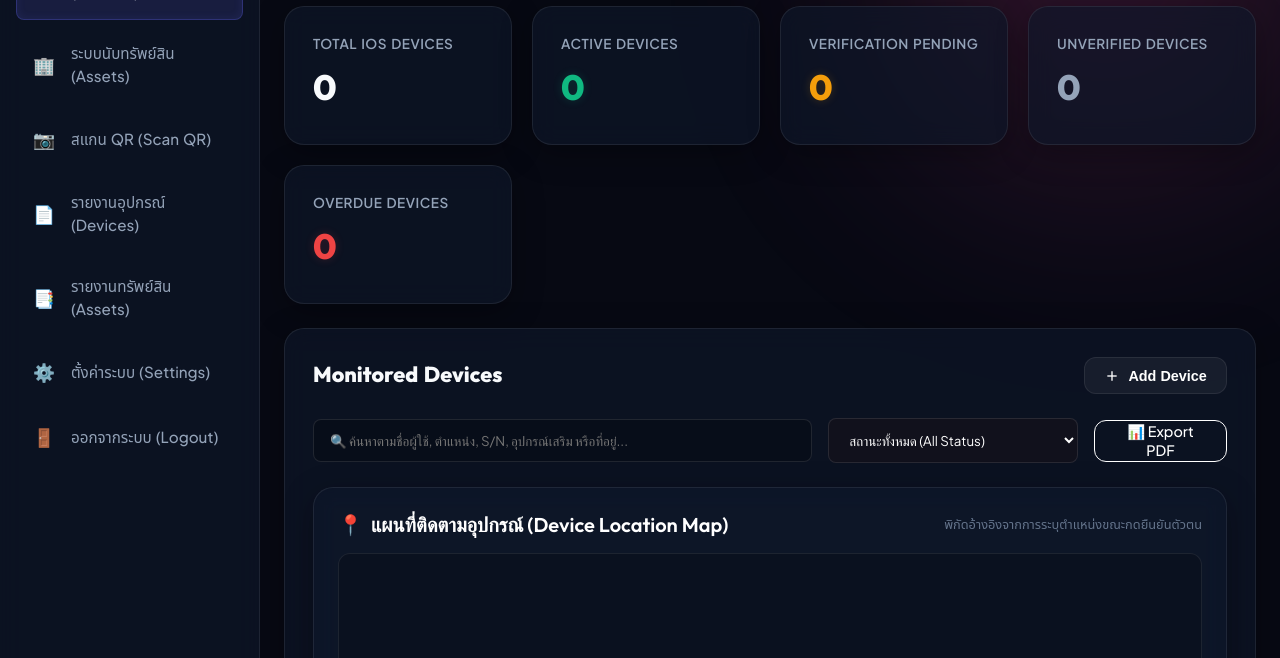
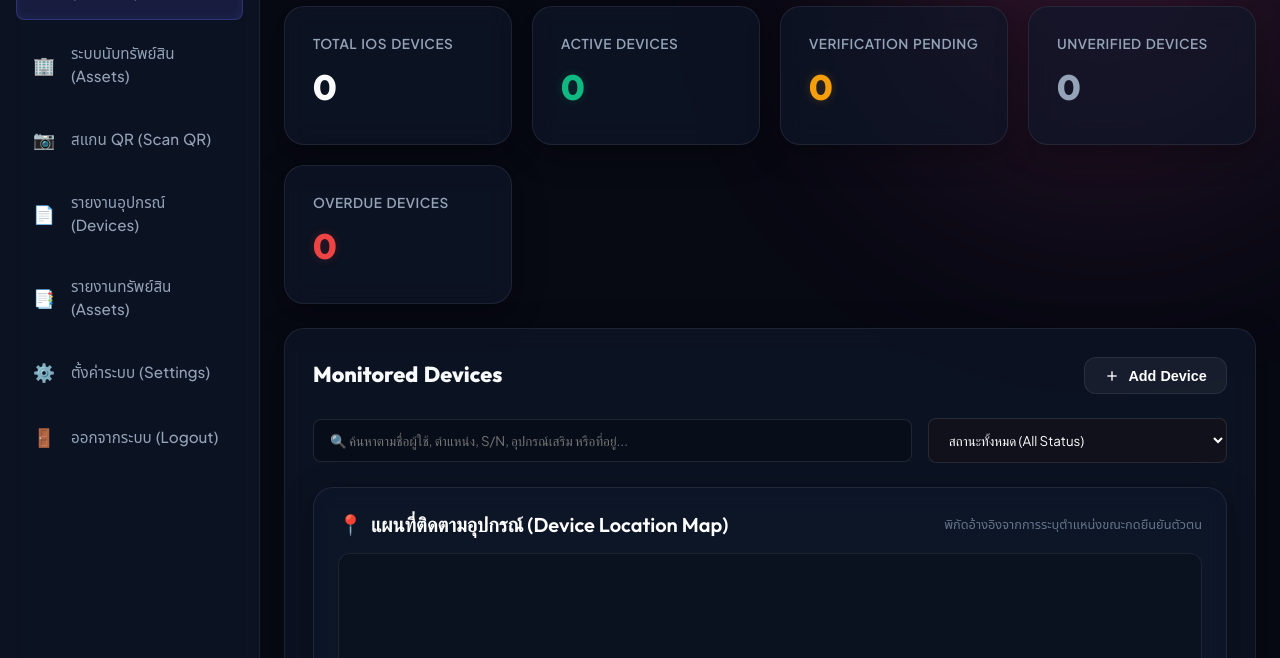
Before and after one commit to fernclinicit-bit/ios-device-monitor, a website: page public/index.html in a window 1280 px wide. Shown: the part 142-800 px from the top of the page. Drawn offline with nearby package versions, Linux system fonts and the light colour scheme; no server answers.

Commit message:
chore: Hide obsolete Export PDF button from Devices view

```diff
--- a/public/index.html
+++ b/public/index.html
@@ -150,7 +150,7 @@
               <option value="overdue">Overdue Check (หมดอายุ)</option>
             </select>
           </div>
-          <div style="flex: 0.8; min-width: 130px;">
+          <div style="flex: 0.8; min-width: 130px; display: none;">
             <button id="btn-export-pdf" class="btn btn-secondary" style="width: 100%; height: 42px; display: flex; align-items: center; justify-content: center; gap: 0.5rem; background: var(--accent-purple); color: #fff; border-color: var(--accent-purple); font-family: 'Plus Jakarta Sans', sans-serif; font-weight: 500;">
               📊 Export PDF
             </button>
```
